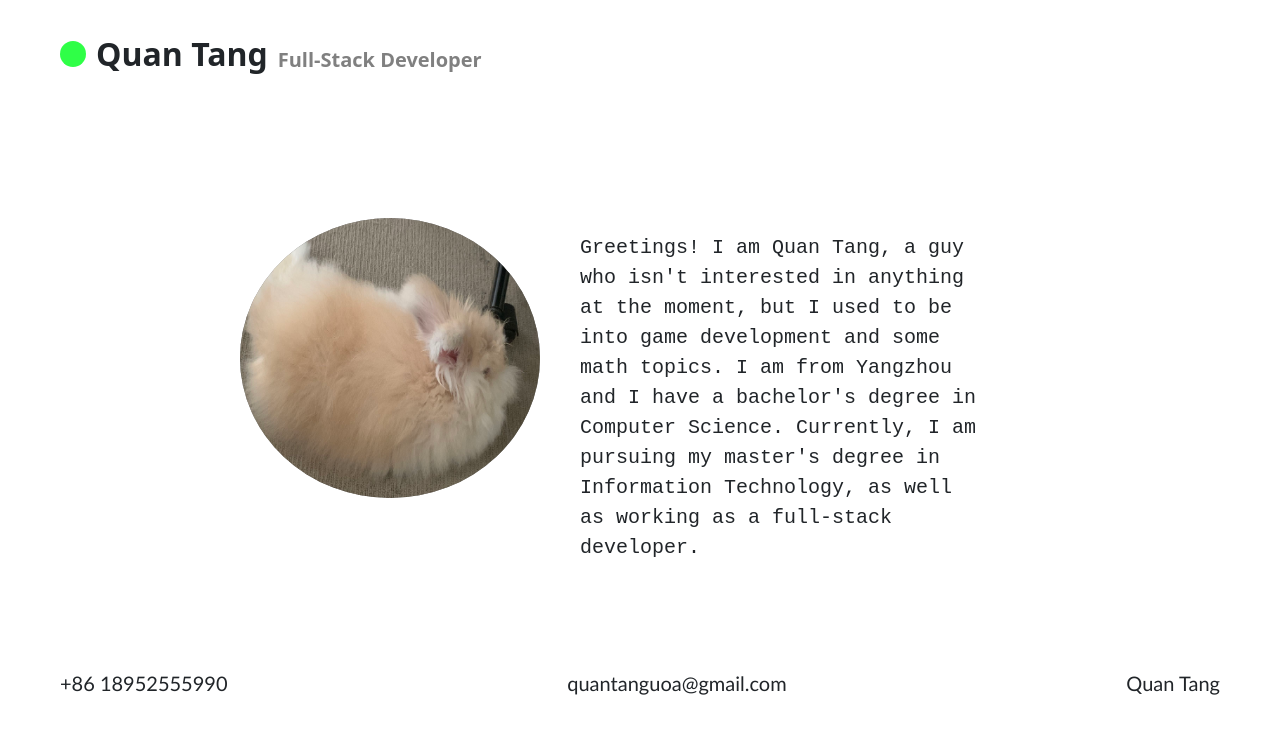
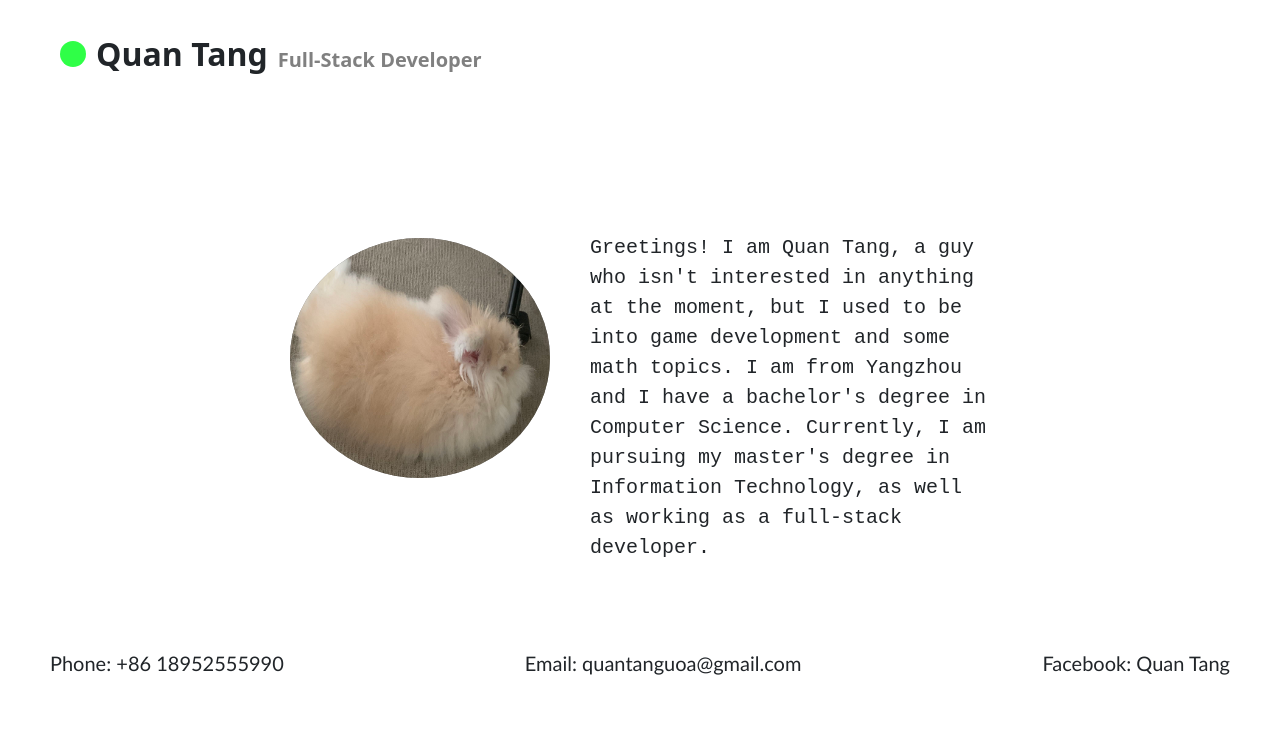
Before and after one commit to QuanTangUoA/QuanTangUoA.github.io, a plain HTML site: page index.html in a window 1280 px wide. Drawn offline with nearby package versions, Linux system fonts and the light colour scheme.

Commit message:
fix: some styling fixes

```diff
--- a/index.css
+++ b/index.css
@@ -14,7 +14,7 @@ body{
     display: flex;
     align-items: center;
     font-family: 'Courier New', Courier, monospace;
-    width: 800px;
+    width: 700px;
     height: 500px;
 }
 #nav_bar{
@@ -48,8 +48,8 @@ body{
     margin-left: 10px;
 }
 #intro img{
-    width: 300px;
-    height: 280px;
+    width: 260px;
+    height: 240px;
     border-radius: 50%;
     background-color: gray;
     margin-right: 40px;
@@ -65,9 +65,17 @@ body{
 footer{
     display: flex;
     justify-content: space-between;
+    margin: 40px;
 }
 footer div{
     font-family: 'Gill Sans', 'Gill Sans MT', Calibri, 'Trebuchet MS', sans-serif;
     font-size: 20px;
-    margin: 60px;
 }
+
+.phone{
+    margin-left: 10px;
+}
+
+.facebook{
+    margin-right: 10px;
+}
--- a/index.html
+++ b/index.html
@@ -8,6 +8,7 @@
         <title>Quan's personal website</title>
     </head>
     <body>
+        <i class="bi bi-telephone"></i>
         <nav id="nav_bar">
             <div class="left">
                 <div class="circle"></div>
@@ -30,15 +31,15 @@
         <footer>
             <div class="phone">
                 <i class="bi bi-telephone"></i>
-                <p>+86 18952555990</p>
+                <p>Phone: +86 18952555990</p>
             </div>
             <div class="email">
                 <i class="bi bi-envelope"></i>
-                <p>quantanguoa@gmail.com</p>
+                <p>Email: quantanguoa@gmail.com</p>
             </div>
             <div class="facebook">
                 <i class="bi bi-facebook"></i>
-                <p>Quan Tang</p>
+                <p>Facebook: Quan Tang</p>
             </div>
         </footer>
         <script src="https://cdn.jsdelivr.net/npm/bootstrap@5.1.3/dist/js/bootstrap.bundle.min.js" integrity="sha384-ka7Sk0Gln4gmtz2MlQnikT1wXgYsOg+OMhuP+IlRH9sENBO0LRn5q+8nbTov4+1p" crossorigin="anonymous"></script>
```
